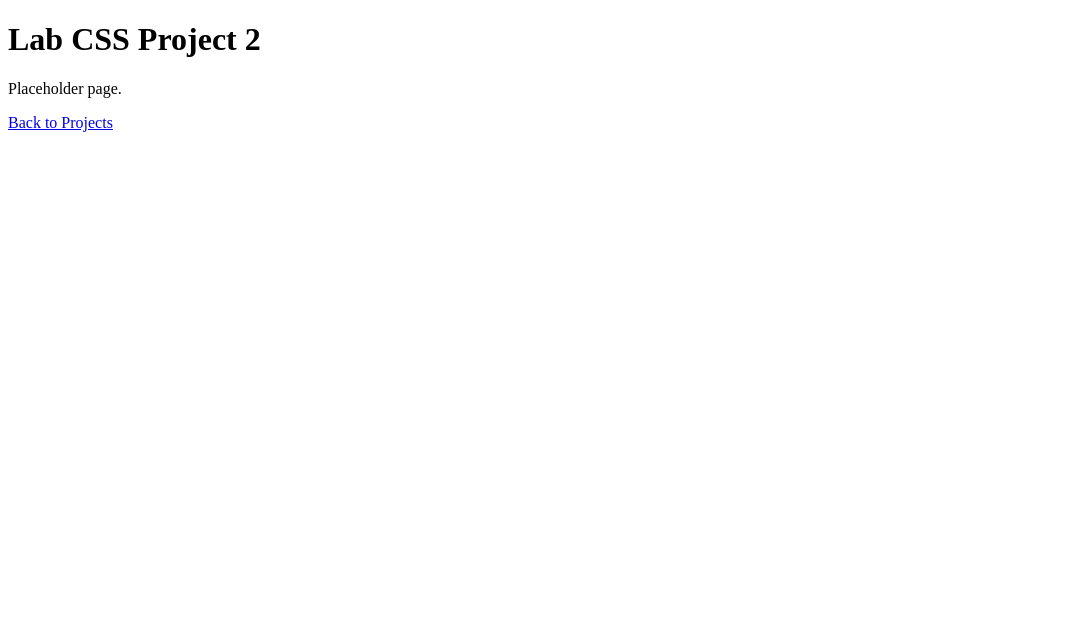
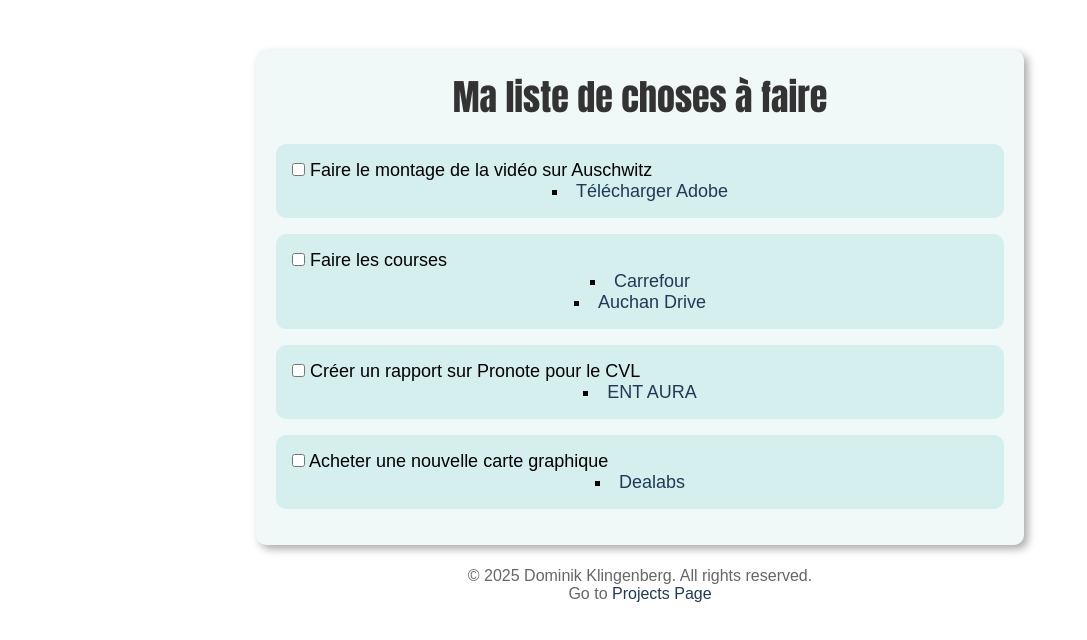
Before and after one commit to dominikklgb/dominikklgb.github.io, a plain HTML site: page projects/freeCodeCamp/lab/css/project2.html in a window 1280 px wide. Shown: the whole page, without its empty margins (0-1087 px from the left). Drawn offline with Linux system fonts and the light colour scheme.

Commit message:
One small CSS project added ( LAB freeCodeCamp )

```diff
--- /dev/null
+++ b/projects/freeCodeCamp/lab/css/project2.css
@@ -0,0 +1,67 @@
+* {
+    box-sizing: border-box;
+    font-family: Arial, sans-serif;
+    margin:0;
+    padding:0;
+}
+
+li {
+    list-style-type:none;
+}
+main {
+    width: 60%;
+    background-color:#f0f8f8;
+    padding:20px;
+    margin-top:50px;
+    margin-left:auto;
+    margin-right:auto;
+    font-size:18px;
+    box-shadow: 4px 4px 8px #aaa;
+    border-radius: 10px;
+}
+h1 {
+    font-family: Impact, sans-serif;
+    text-align:center;
+    color:#333;
+    margin-bottom:20px;
+}
+main > ul {
+    margin:auto;
+
+}
+main > ul > li {
+    background-color: #d5efee;
+    margin-bottom:1rem;
+    padding:1rem;
+    border-radius: 10px;
+}
+.todo-list > li > ul > li {
+    list-style-type: square;
+    list-style-position: inside;
+    text-align:center;
+}
+a {
+    text-decoration: none;
+}
+a:link {
+    color: #1f3a57;
+}
+a:visited {
+    color: #4a1313;
+}
+a:hover {
+    color: #4c4081;
+    text-decoration: underline;
+}
+a:active {
+    color: #acd157;
+}
+a:focus {
+    outline: 2px solid #d83382;
+}
+
+footer {
+    margin-top:22px;
+    text-align:center;
+    color:#666
+}
--- a/projects/freeCodeCamp/lab/css/project2.html
+++ b/projects/freeCodeCamp/lab/css/project2.html
@@ -1,12 +1,65 @@
 <!DOCTYPE html>
 <html lang="en">
+
 <head>
-  <meta charset="utf-8">
-  <title>Lab CSS Project 2</title>
+    <meta charset="utf-8">
+    <title>Styled To-Do List</title>
+    <link rel="stylesheet" href="project2.css">
 </head>
+
 <body>
-  <h1>Lab CSS Project 2</h1>
-  <p>Placeholder page.</p>
-  <p><a href="../../freeCodeCamp.html">Back to Projects</a></p>
+    <main>
+    <h1>Ma liste de choses à faire</h1>
+    <ul class="todo-list">
+        <li>
+            <input type="checkbox" id="montage">
+            <label for="montage">Faire le montage de la vidéo sur Auschwitz</label>
+            <ul class="sub-item">
+                <li>
+                    <a class="sub-item-link" href="https://www.adobe.com/" target="_blank">Télécharger Adobe</a>
+                </li>
+            </ul>
+        </li>
+        <li>
+            <input type="checkbox" id="courses">
+            <label for="courses">Faire les courses</label>
+            <ul class="sub-item">
+                <li>
+                    <a class="sub-item-link" href="https://www.carrefour.fr/" target="_blank">Carrefour</a>
+                </li>
+                <li>
+                    <a class="sub-item-link" href="https://www.auchandrive.fr/" target="_blank">Auchan Drive</a>
+                </li>
+            </ul>
+        </li>
+        <li>
+            <input type="checkbox" id="pronote">
+            <label for="pronote">Créer un rapport sur Pronote pour le CVL</label>
+            <ul class="sub-item">
+                <li>
+                    <a class="sub-item-link" href="https://www.ent.auvergnerhonealpes.fr/" target="_blank">ENT AURA</a>
+                </li>
+            </ul>
+        </li>
+        <li>
+            <input type="checkbox" id="gpu">
+            <label for="gpu">Acheter une nouvelle carte graphique</label>
+            <ul class="sub-item">
+                <li>
+                    <a href="https://www.dealabs.com/" target="_blank" class="sub-item-link">
+                        Dealabs
+                    </a>
+                </li>
+            </ul>
+
+        </li>
+    </ul>
+    </main>
+    <footer>
+        <p>&copy; 2025 Dominik Klingenberg. All rights reserved.</p>
+        <p>Go to <a href="../../freeCodeCamp.html">Projects Page</a></p>
+    </footer>
+
 </body>
+
 </html>
```
Also changed, not shown: projects/freeCodeCamp/freeCodeCamp.html (+1 -1 lines), projects/freeCodeCamp/learning/css/project1.html (+5 -12 lines).
